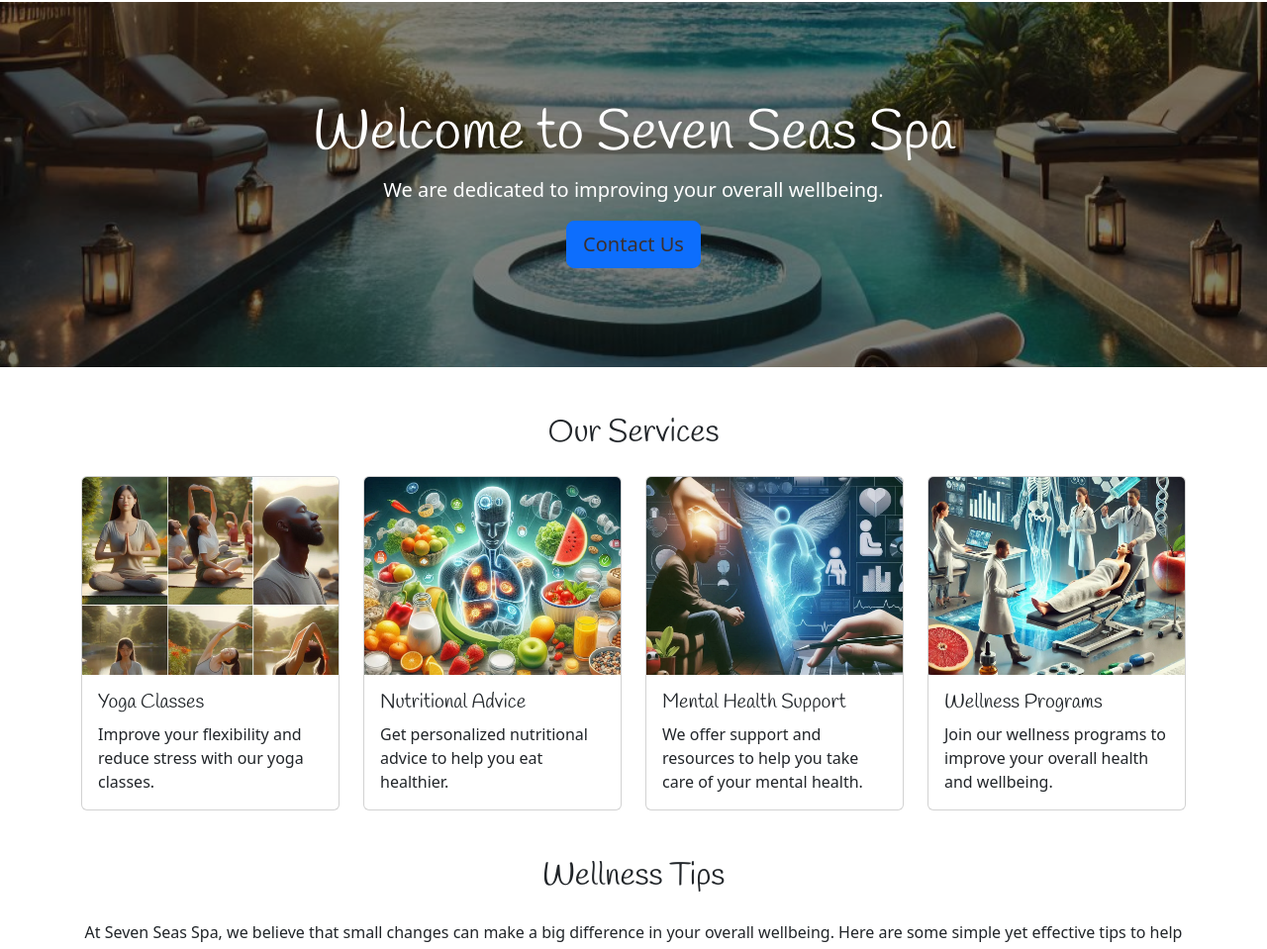
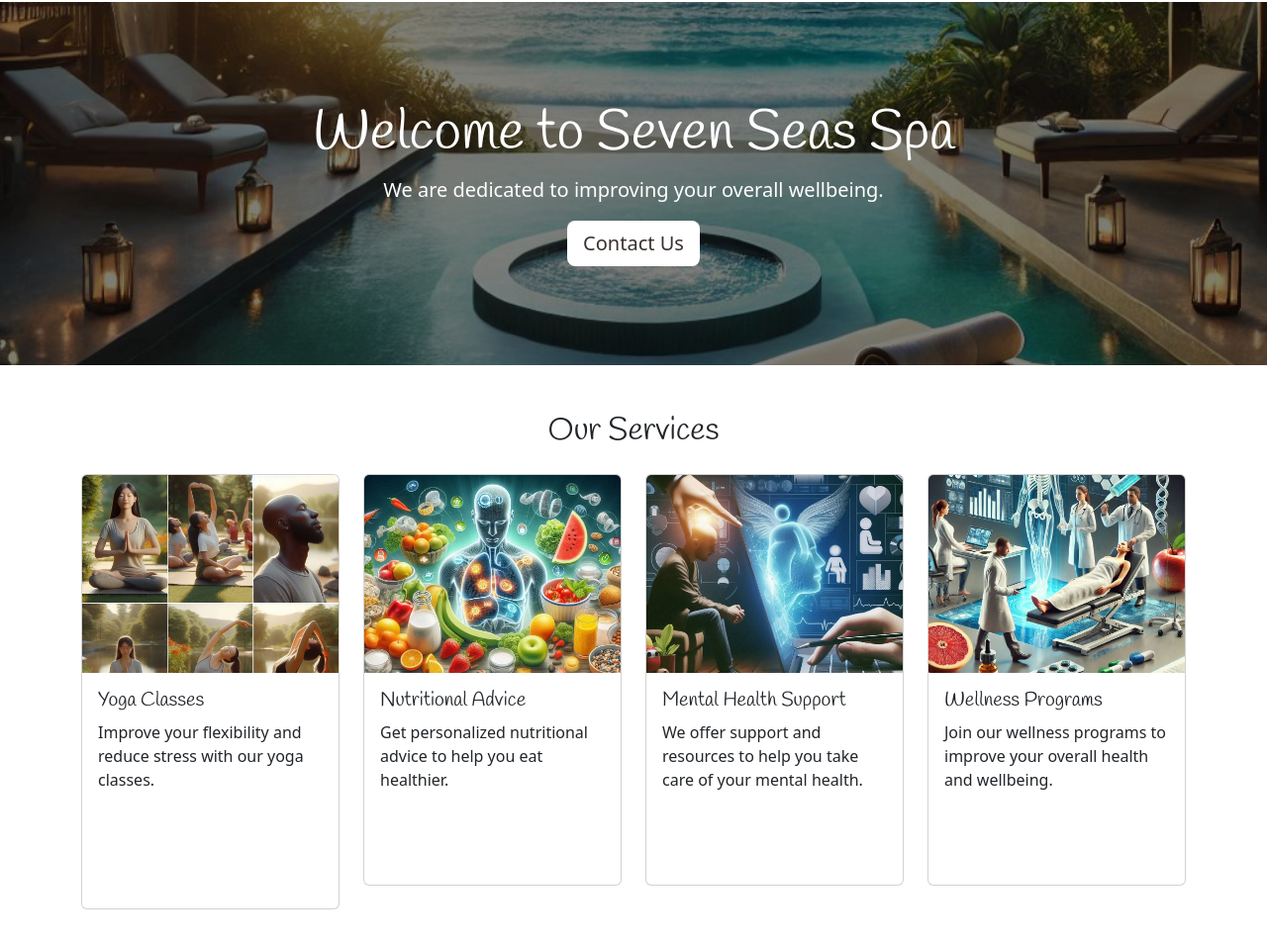
Before and after one commit to Naxiris/Seven-Seas-Spa, a plain HTML site: page index.html in a window 1280 px wide. Shown: the part 56-1015 px from the top of the page at 99% size. Drawn offline with nearby package versions, Linux system fonts and the light colour scheme.

Commit message:
Enhance button styling and adjust card text height for better layout

```diff
--- a/index.html
+++ b/index.html
@@ -34,10 +34,19 @@
 
         .btn {
             color: #3B2F2F;
+            background-color: white;
+            border-style: none;
+            font-weight: 500;
         }
 
         .card-title {
             font-family: 'Handlee', cursive;
+        }
+        .card-text {
+            height: 150px;
+        }
+        .yoga {
+            height: 174px;
         }
     </style>
     <script src="https://kit.fontawesome.com/b8c7cc0681.js" crossorigin="anonymous"></script>
@@ -94,7 +103,7 @@
                     <img src="assets/images/yoga.webp" class="card-img-top" alt="A picture of multiple people performing yoga poses" style="height: 200px; object-fit: cover; object-position: top;">
                     <div class="card-body">
                         <h5 class="card-title">Yoga Classes</h5>
-                        <p class="card-text">Improve your flexibility and reduce stress with our yoga classes.</p>
+                        <p class="card-text yoga">Improve your flexibility and reduce stress with our yoga classes.</p>
                     </div>
                 </div>
             </div>
```
